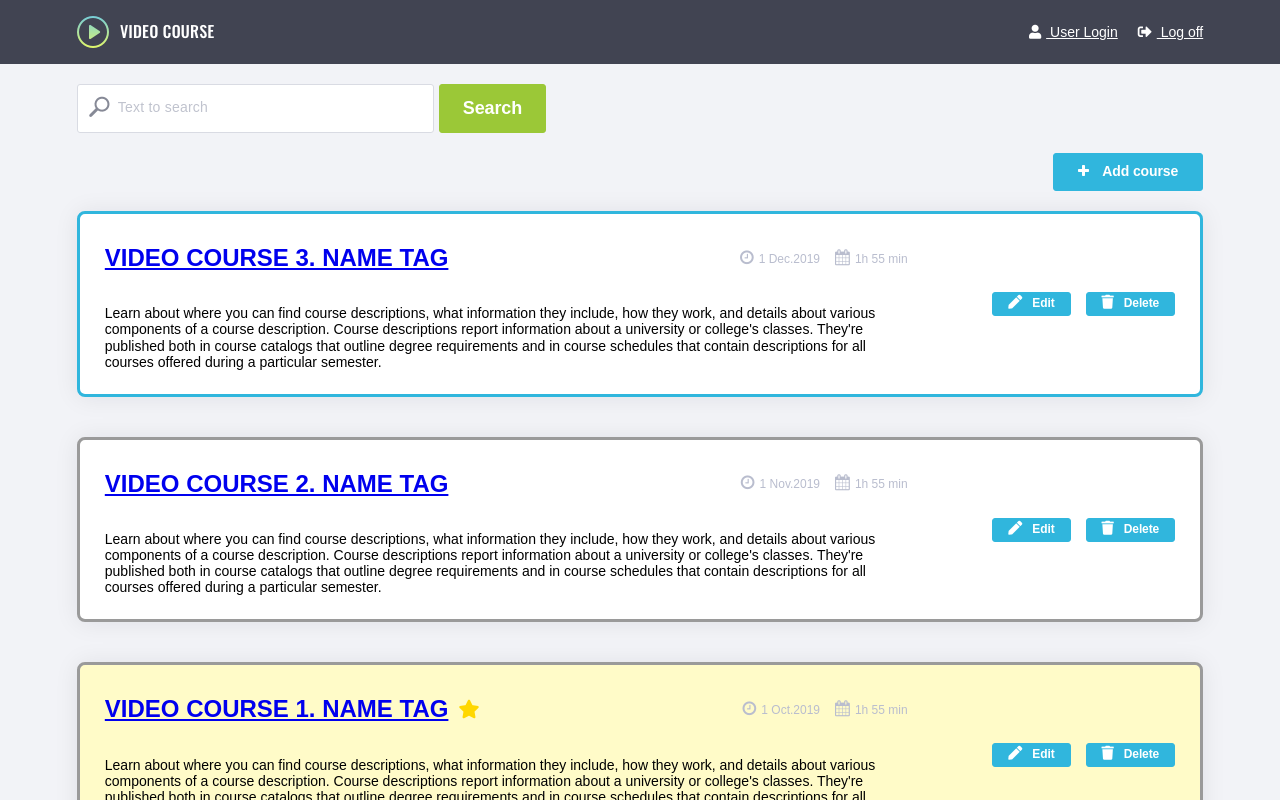
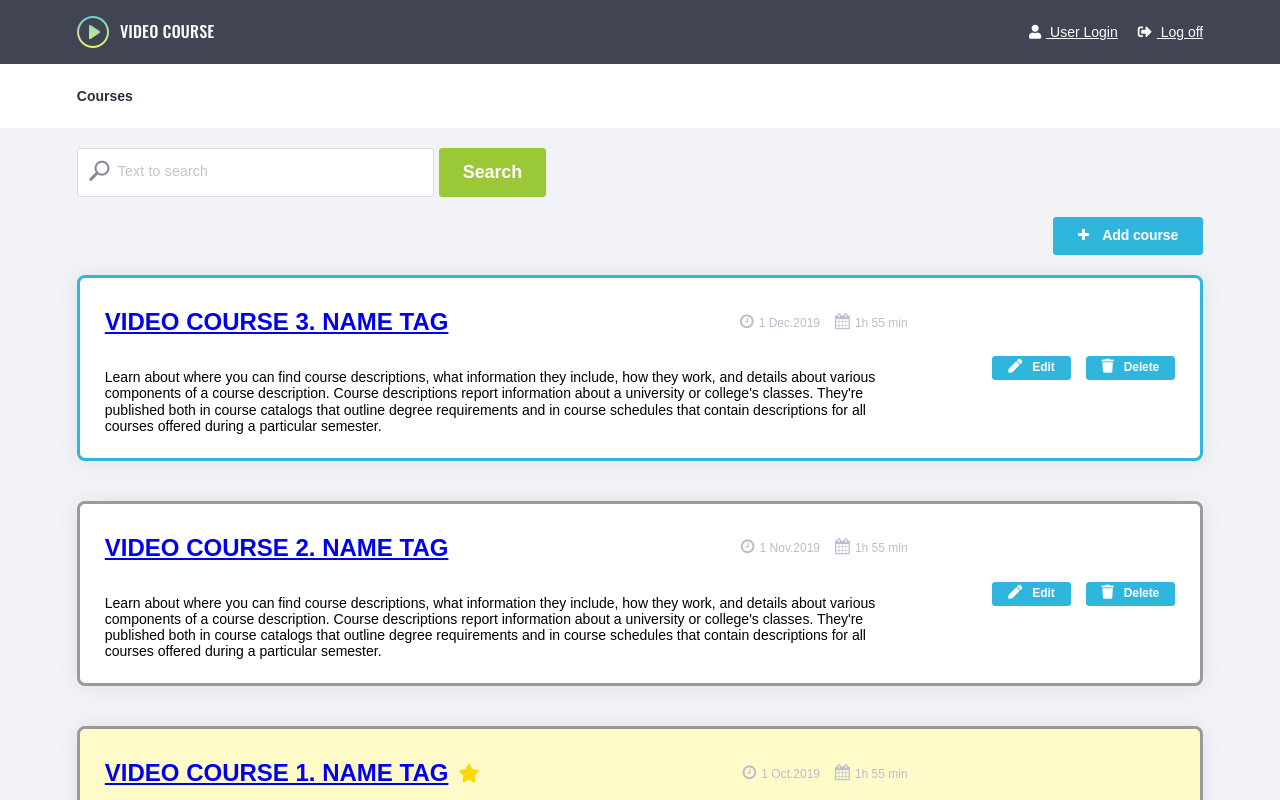
Before and after one commit to YarikLysak/AMP-HW, an Angular app: page /course-list in a window 1280 px wide. Shown: the top 800 px of the page. Built offline with nearby package versions, Linux system fonts and the light colour scheme.

Commit message:
fix typo

```diff
--- a/src/app/app.component.html
+++ b/src/app/app.component.html
@@ -3,7 +3,7 @@
     <app-header></app-header>
   </header>
   <main>
-    <!-- <app-breadcrumbs></app-breadcrumbs> -->
+    <app-breadcrumbs></app-breadcrumbs>
     <router-outlet></router-outlet>
   </main>
   <footer>
--- a/src/app/shared/styles/variables.sass
+++ b/src/app/shared/styles/variables.sass
@@ -13,5 +13,5 @@ $silver: #c0c3ce // placeholder
 $light-silver: #6c7283 // *requred & placeholder icons
 $soft-blue: #577ce6 // load more & forgot password
 $top-rated: #fffbc8
-$golden: #ffd700 //for start icon
+$golden: #ffd700 //for star icon
 $error: #ff4e33 //login error
```
